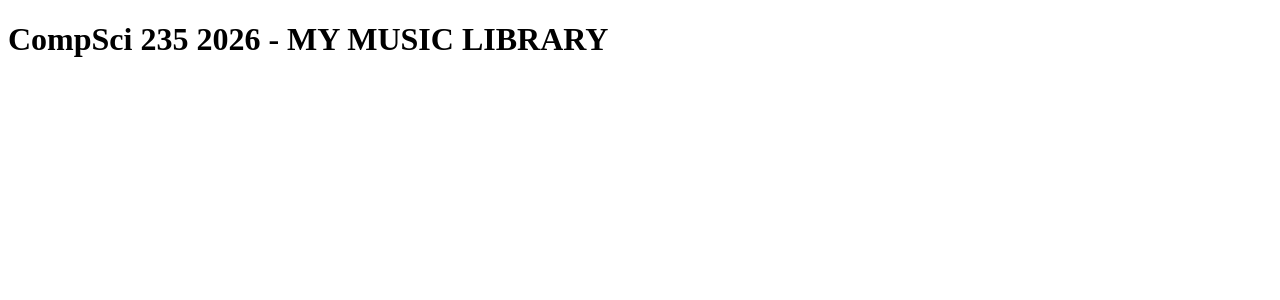
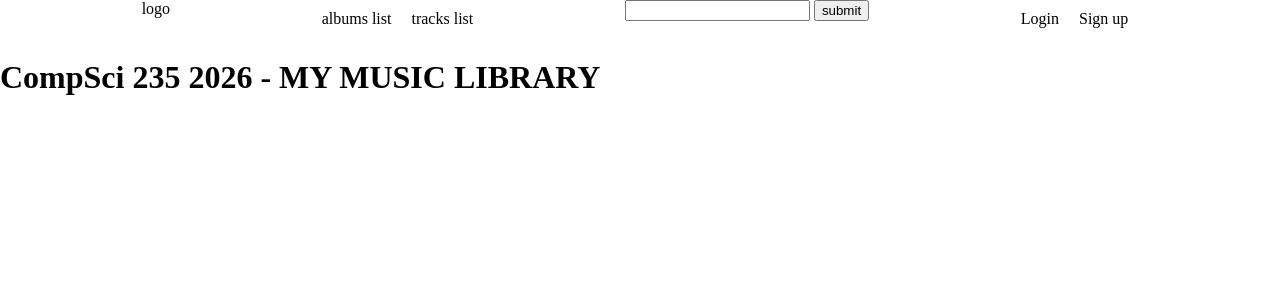
Before and after one commit to JonoBeach/music-project-mirror, a Flask app: page / in a window 1280 px wide. Shown: the top 300 px of the page. Run offline with Flask 3, Linux system fonts and the light colour scheme.

Commit message:
initial navbar

```diff
--- /dev/null
+++ b/music/static/css/styles.css
@@ -0,0 +1,30 @@
+body {
+    margin: 0;
+}
+
+.nav {
+    display: flex;
+    justify-content: space-evenly;
+}
+
+.nav-items {
+    display: flex;
+    list-style-type: none;
+    margin: 0;
+    padding: 0;
+}
+
+.nav-items li {
+    margin: 10px;
+}
+
+.auth-items {
+    display: flex;
+    list-style-type: none;
+    margin: 0;
+    padding: 0;
+}
+
+.auth-items li {
+    margin: 10px;
+}
--- a/music/templates/index.html
+++ b/music/templates/index.html
@@ -3,8 +3,10 @@
 <head>
     <meta charset="UTF-8">
     <title>Homepage</title>
+    <link rel="stylesheet" href="{{ url_for('static', filename='css/styles.css') }}">
 </head>
 <body>
+    {% include "navbar.html" %}
     <h1>CompSci 235 2026 - MY MUSIC LIBRARY</h1>
 </body>
 </html>
--- /dev/null
+++ b/music/templates/navbar.html
@@ -0,0 +1,19 @@
+<nav class="nav">
+    <a>logo</a>
+
+    <ul class="nav-items">
+        <li><a>albums list</a></li>
+        <li><a>tracks list</a></li>
+    </ul>
+
+    <div class="search">
+        <!-- Could replace with form -->
+        <input type="text">
+        <button>submit</button>
+    </div>
+
+    <ul class="auth-items">
+        <li><a>Login</a></li>
+        <li><a>Sign up</a></li>
+    </ul>
+</nav>
```
